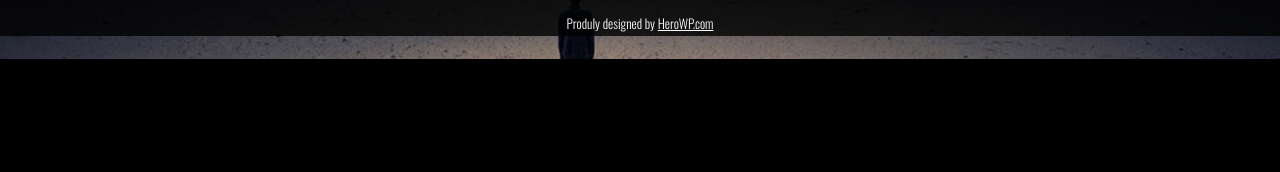
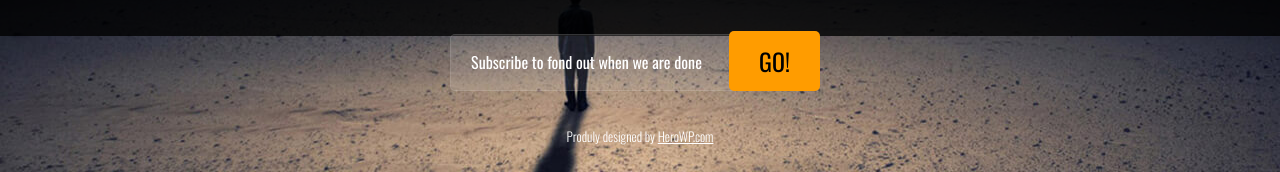
Before and after one commit to peterdouglas/peterdouglas.github.io, a plain HTML site: page index.html in a window 1280 px wide. Shown: the part 764-936 px from the top of the page. Before the commit the page ends 823 px from the top, so only its background shows below. Drawn offline with nearby package versions, Linux system fonts and the light colour scheme.

Commit message:
updating coming soon page

```diff
--- a/index.html
+++ b/index.html
@@ -41,6 +41,10 @@ $(function () {
 		</h1>
 		<p>Our site is currently <strong>under construction</strong> but we are working hard<br/> to make something awesome.</p>
 		<div id="defaultCountdown"></div>
+		<form action="#">
+			<input type="text" name="email" id="email" value="Subscribe to fond out when we are done">
+			<input type="submit" value="GO!">
+		</form>
 		<p class="copyright">Produly designed by <a href="https://herowp.com" target="_blank">HeroWP.com</a></p>
 	</div>
 	<!--/CONTAINER-->
```
